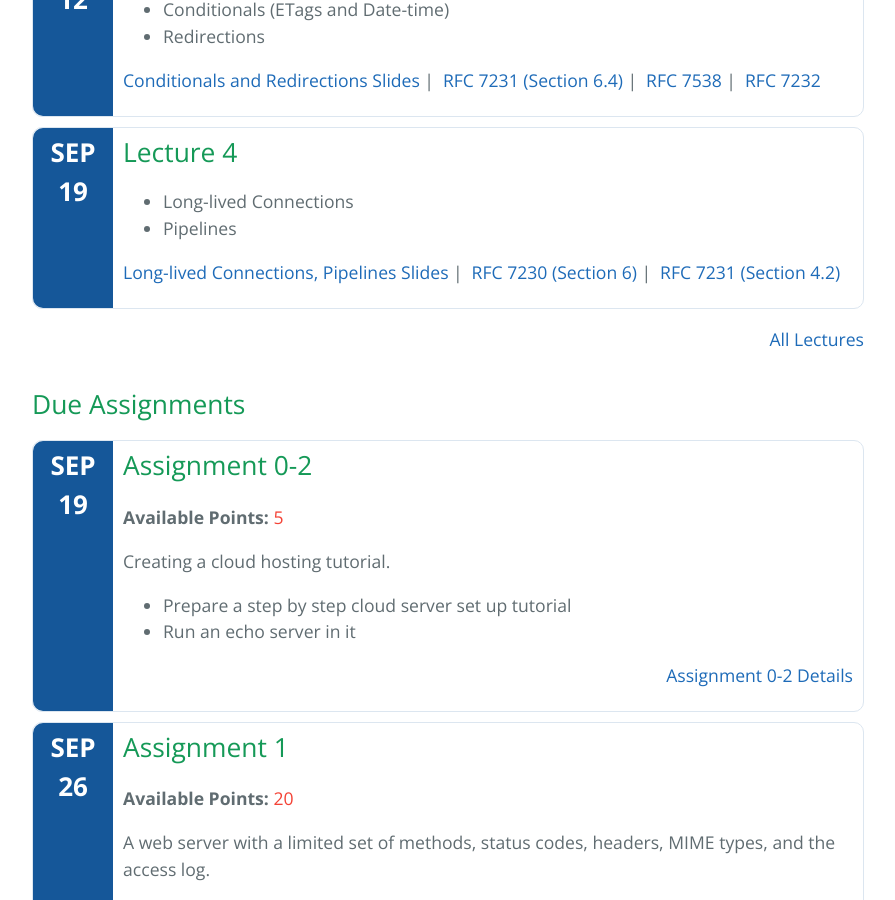
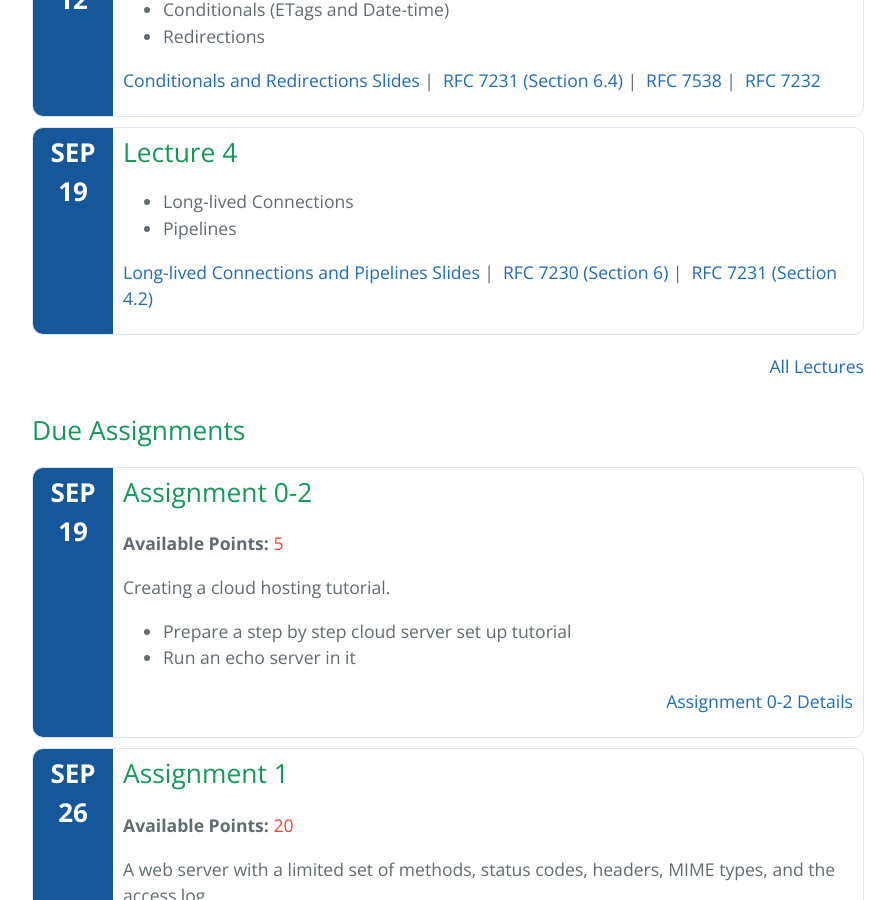
Before and after one commit to cs531-f19/cs531-f19.github.io, a Jekyll site: the page built from index.md, in a window 1280 px wide and 900 px high, scrolled down 980 px. Shown: the whole window, without its empty margins (192-1087 px from the left). Built offline with Jekyll 4.4.1, drawn with Linux system fonts in a browser that asks for light colours; the repository's description, which GitHub fills in, is left out.

Commit message:
Fix a typo

```diff
--- a/_data/lectures.yml
+++ b/_data/lectures.yml
@@ -65,7 +65,7 @@
     - Long-lived Connections
     - Pipelines
   links:
-    - title: Long-lived Connections, Pipelines Slides
+    - title: Long-lived Connections and Pipelines Slides
       href: /slides/lecture-04-long-lived-connections-pipelines.pdf
     - title: RFC 7230 (Section 6)
       href: https://tools.ietf.org/html/rfc7230
```
